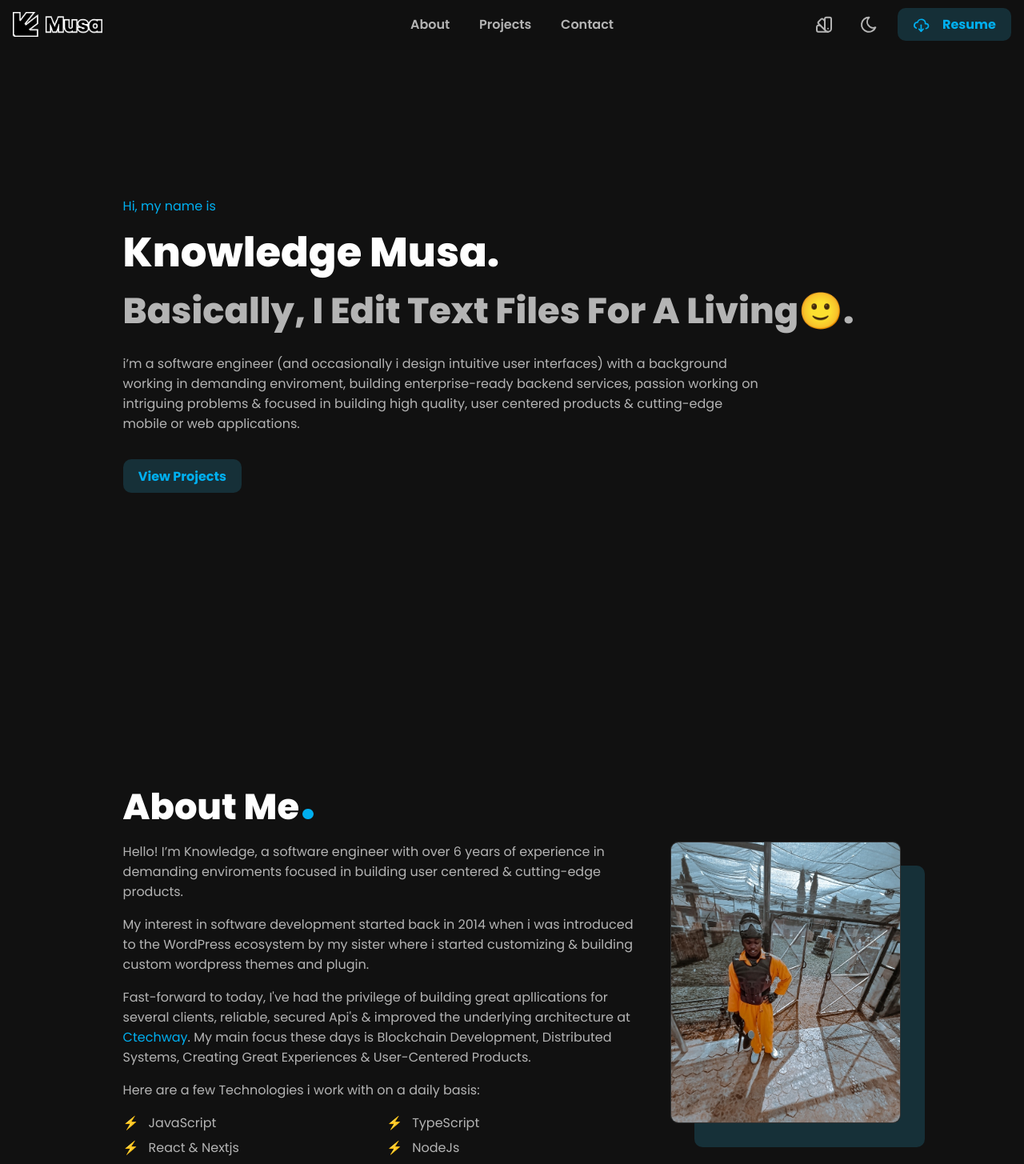
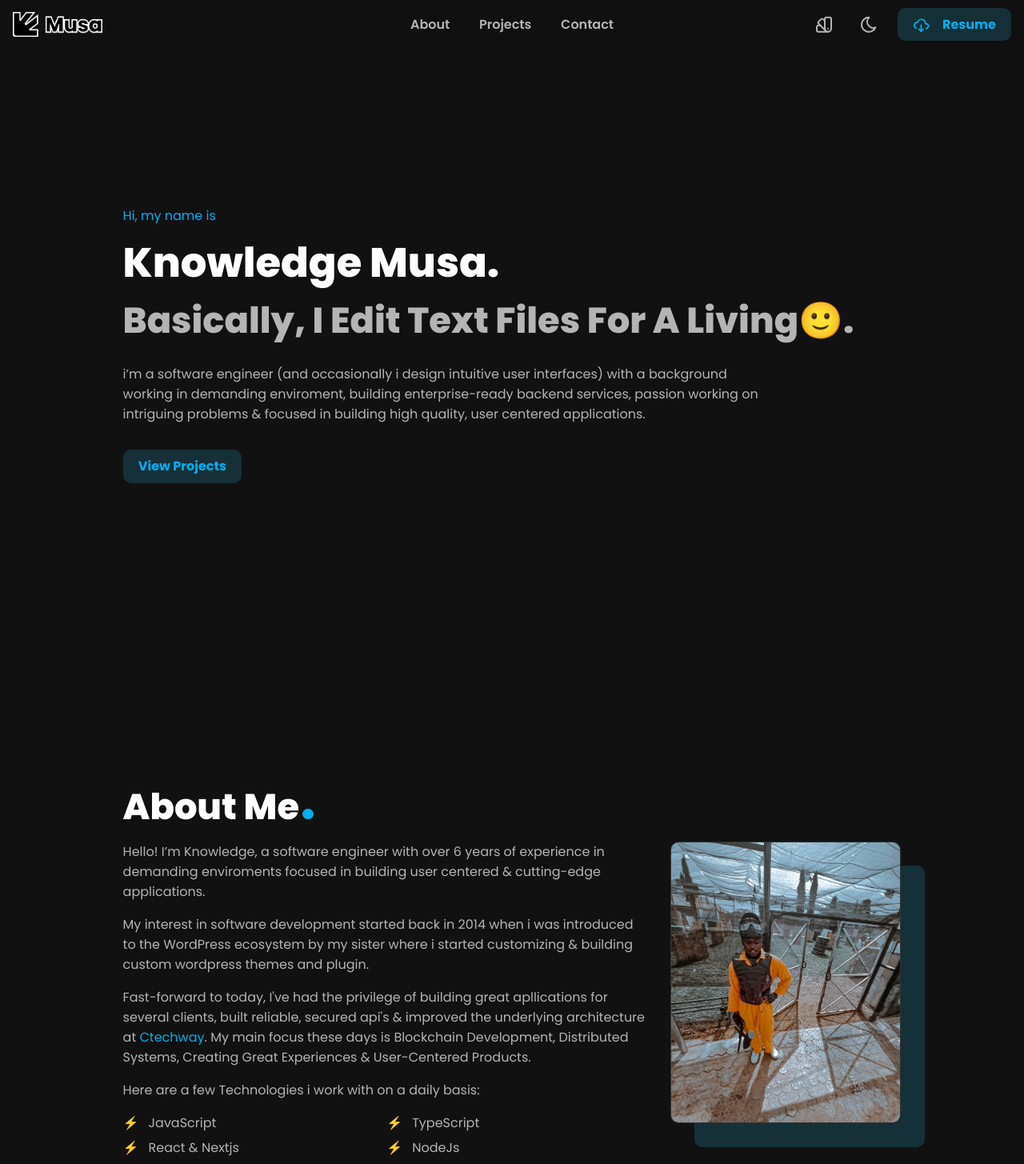
Before and after one commit to huboh/huboh, a React (Create React App) app: page / in a window 1280 px wide. Shown: the top 1455 px of the page at 80% size. Built offline with nearby package versions, Linux system fonts and the light colour scheme.

Commit message:
🤙 REFACTOR: update bio & about me text

```diff
--- a/src/views/Home/Sections/AboutMeSection/index.tsx
+++ b/src/views/Home/Sections/AboutMeSection/index.tsx
@@ -23,7 +23,7 @@ const AboutMeSection: FC = () => (
     <div className="about-me-section-wrapper">
       <div className="text-wrapper">
         <Text.Paragraph>
-          Hello! I’m Knowledge, a software engineer with over 6 years of experience in demanding enviroments focused in building user centered & cutting-edge products.
+          Hello! I’m Knowledge, a software engineer with over 6 years of experience in demanding enviroments focused in building user centered & cutting-edge applications.
         </Text.Paragraph>
 
         <Text.Paragraph>
@@ -31,7 +31,7 @@ const AboutMeSection: FC = () => (
         </Text.Paragraph>
 
         <Text.Paragraph>
-          Fast-forward to today, I've had the privilege of building great apllications for several clients, reliable, secured Api's & improved the underlying architecture at <a className="link" target="_blank" rel="noreferrer" children="Ctechway" href={ "https://www.ctechway.com" } />. My main focus these days is Blockchain Development, Distributed Systems, Creating Great Experiences & User-Centered Products.
+          Fast-forward to today, I've had the privilege of building great apllications for several clients, built reliable, secured api's & improved the underlying architecture at <a className="link" target="_blank" rel="noreferrer" children="Ctechway" href={ "https://www.ctechway.com" } />. My main focus these days is Blockchain Development, Distributed Systems, Creating Great Experiences & User-Centered Products.
         </Text.Paragraph>
 
         <Text.Paragraph>
--- a/src/views/Home/Sections/HeroSection/index.tsx
+++ b/src/views/Home/Sections/HeroSection/index.tsx
@@ -9,7 +9,7 @@ import Section from "../../../../components/Section";
 const HeroSection: FC = () => {
   const primaryHeaderText = "knowledge musa.";
   const secondaryHeaderText = "basically, i edit text files for a living🙂.";
-  const shortParagraphText = `i’m a software engineer (and occasionally i design intuitive user interfaces) with a background working in demanding enviroment, building enterprise-ready backend services, passion working on intriguing problems & focused in building high quality, user centered products & cutting-edge mobile or web applications.`;
+  const shortParagraphText = `i’m a software engineer (and occasionally i design intuitive user interfaces) with a background working in demanding enviroment, building enterprise-ready backend services, passion working on intriguing problems & focused in building high quality, user centered applications.`;
 
   return (
     <Section id="hero" className="hero-section" textAlignment={ "left" }>
```
